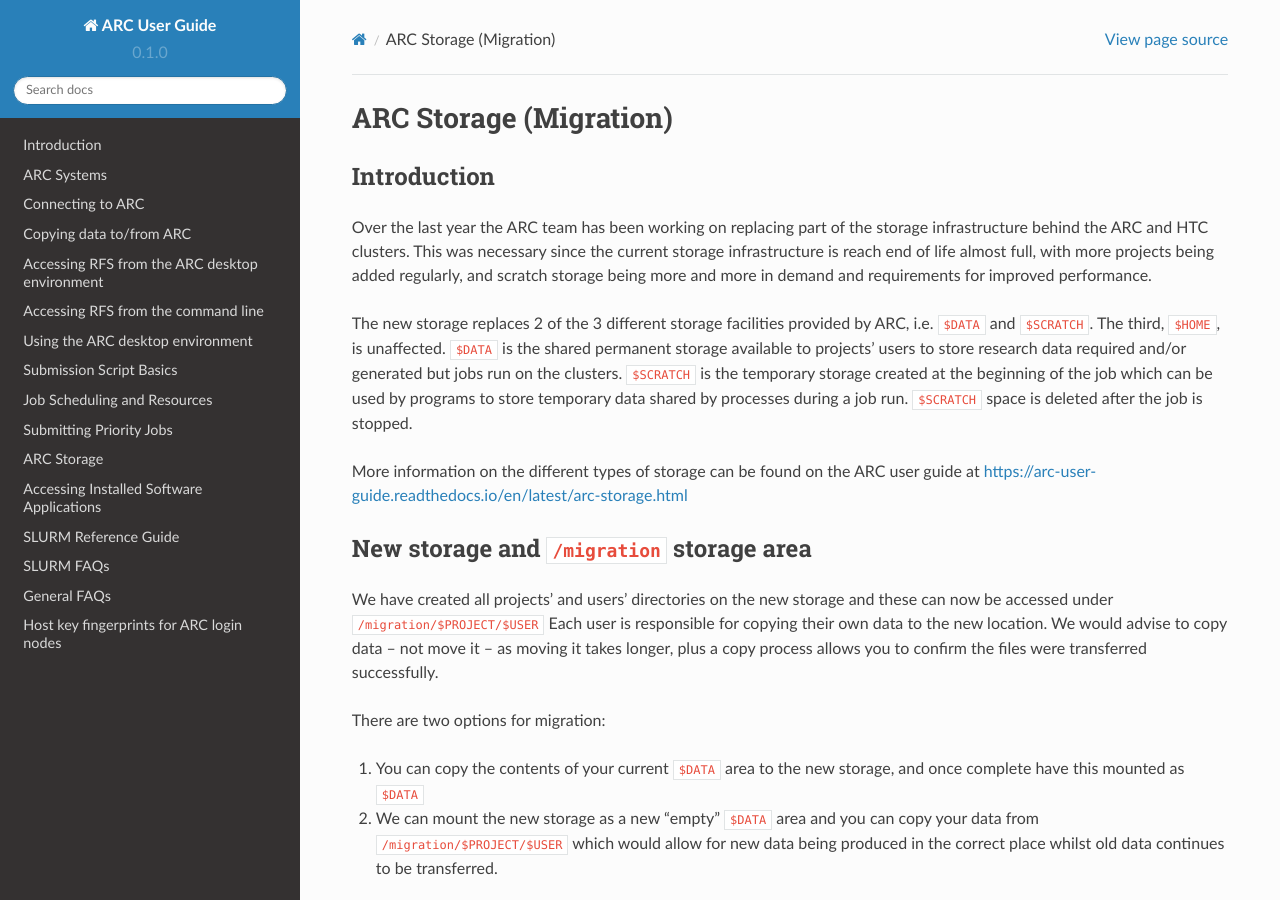
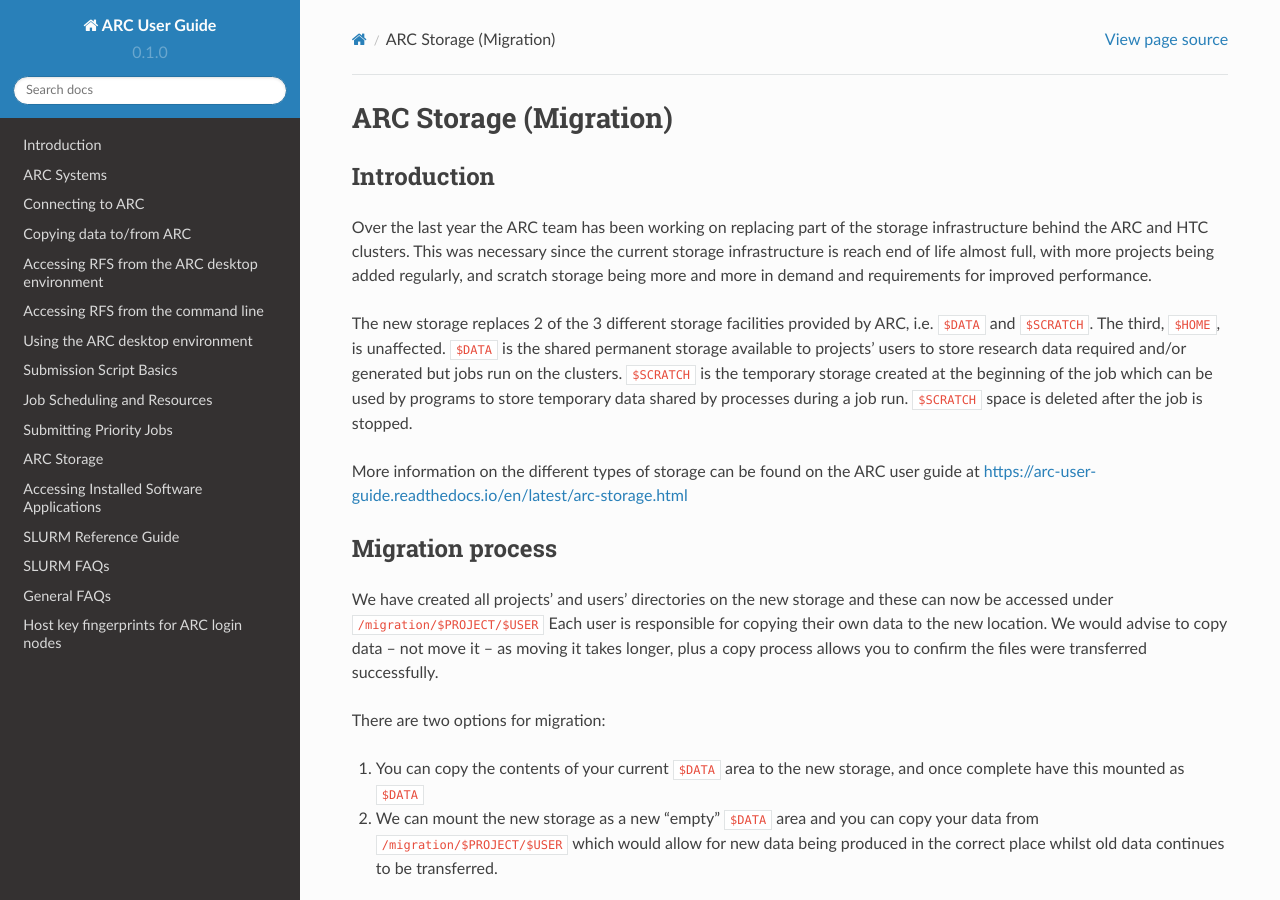
Before and after one commit to tina-friedrich/arc-user-guide, a Sphinx documentation site: the page built from docs/source/arc-storage-migration.rst, in a window 1280 px wide and 900 px high. Built offline with Sphinx 7.4.7 and the Read the Docs theme 2.0.0, drawn with Linux system fonts in a browser that asks for light colours.

Commit message:
Update arc-storage-migration.rst

```diff
--- a/docs/source/arc-storage-migration.rst
+++ b/docs/source/arc-storage-migration.rst
@@ -11,8 +11,8 @@ The new storage replaces 2 of the 3 different storage facilities provided by ARC
 
 More information on the different types of storage can be found on the ARC user guide at https://arc-user-guide.readthedocs.io/en/latest/arc-storage.html
 
-New storage and ``/migration`` storage area
--------------------------------------------
+Migration process
+-----------------
 
 We have created all projects' and users' directories on the new storage and these can now be accessed under ``/migration/$PROJECT/$USER`` Each user is responsible for copying their own data to the new location. We would advise to copy data – not move it – as moving it takes longer, plus a copy process allows you to confirm the files were transferred successfully.
 
```
